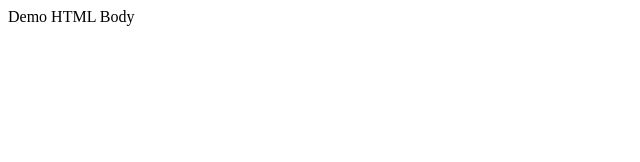
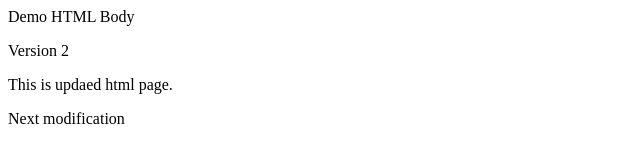
Before and after one commit to yeole-rohan/gitproject, a plain HTML site: page index.html in a window 1280 px wide. Shown: the whole page, without its empty margins (0-640 px from the left). Drawn offline with Linux system fonts and the light colour scheme.

Commit message:
Next version of project

```diff
--- a/index.html
+++ b/index.html
@@ -7,5 +7,8 @@
 </head>
 <body>
    Demo HTML Body
+   <p>Version 2</p>
+   <p>This is updaed html page.</p>
+   <p>Next modification</p>
 </body>
 </html>
```
